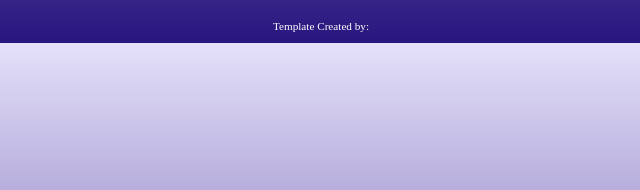
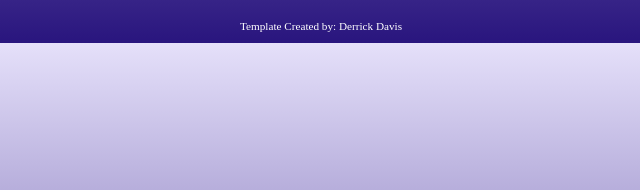
Before and after one commit to ItzNotDD3/ch6-ann-apply-extend, a plain HTML site: page analyze/analyze06.html in a window 1280 px wide. Shown: the part 556-746 px from the top of the page, 319-959 px from the left. Drawn offline with Linux system fonts and the light colour scheme.

Commit message:
Update analyze06.html

```diff
--- a/analyze/analyze06.html
+++ b/analyze/analyze06.html
@@ -66,7 +66,7 @@
 
 	<!-- Use the footer area to add webpage footer content -->
 	<footer>
-		<p>Template Created by: </p>
+		<p>Template Created by: Derrick Davis </p>
 	</footer>
 
 	</div>
```
